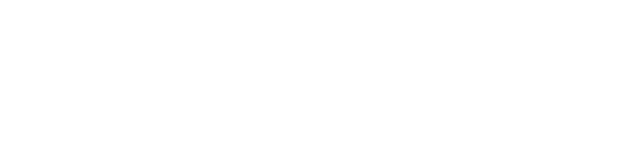
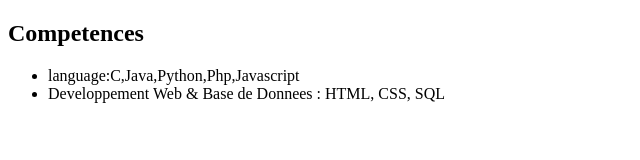
Before and after one commit to moudjibouchakour6-wq/mon-cv, a plain HTML site: page index.html in a window 1280 px wide. Shown: the whole page, without its empty margins (0-640 px from the left). Drawn offline with Linux system fonts and the light colour scheme.

Commit message:
mise en place de la section competences

```diff
--- a/index.html
+++ b/index.html
@@ -6,5 +6,12 @@
     <link rel="stylesheet" href="style.css" >
 </head>
 <body>
+    <section>
+        <h2>Competences</h2>
+        <ul>
+            <li>language:C,Java,Python,Php,Javascript</li>
+            <li>Developpement Web & Base de Donnees : HTML, CSS, SQL</li>
+        </ul>
+    </section>
 </body>
 </html>
```
